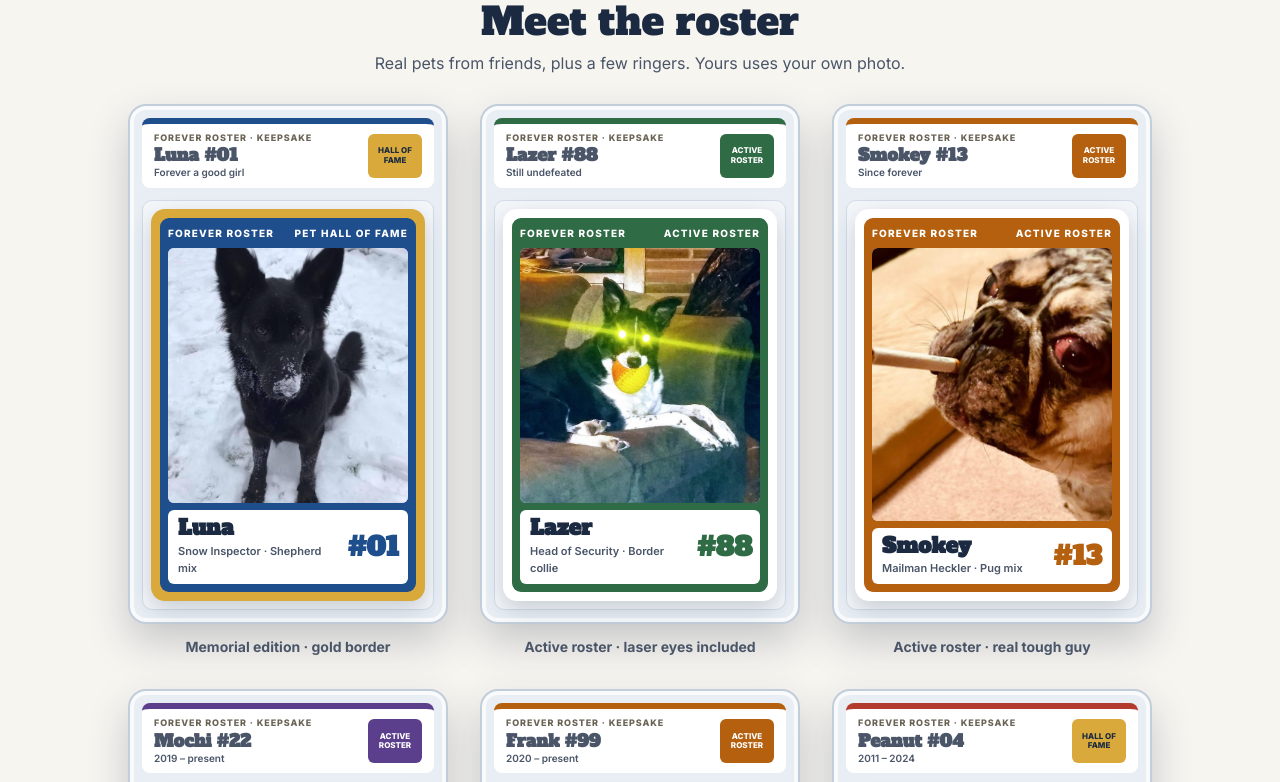
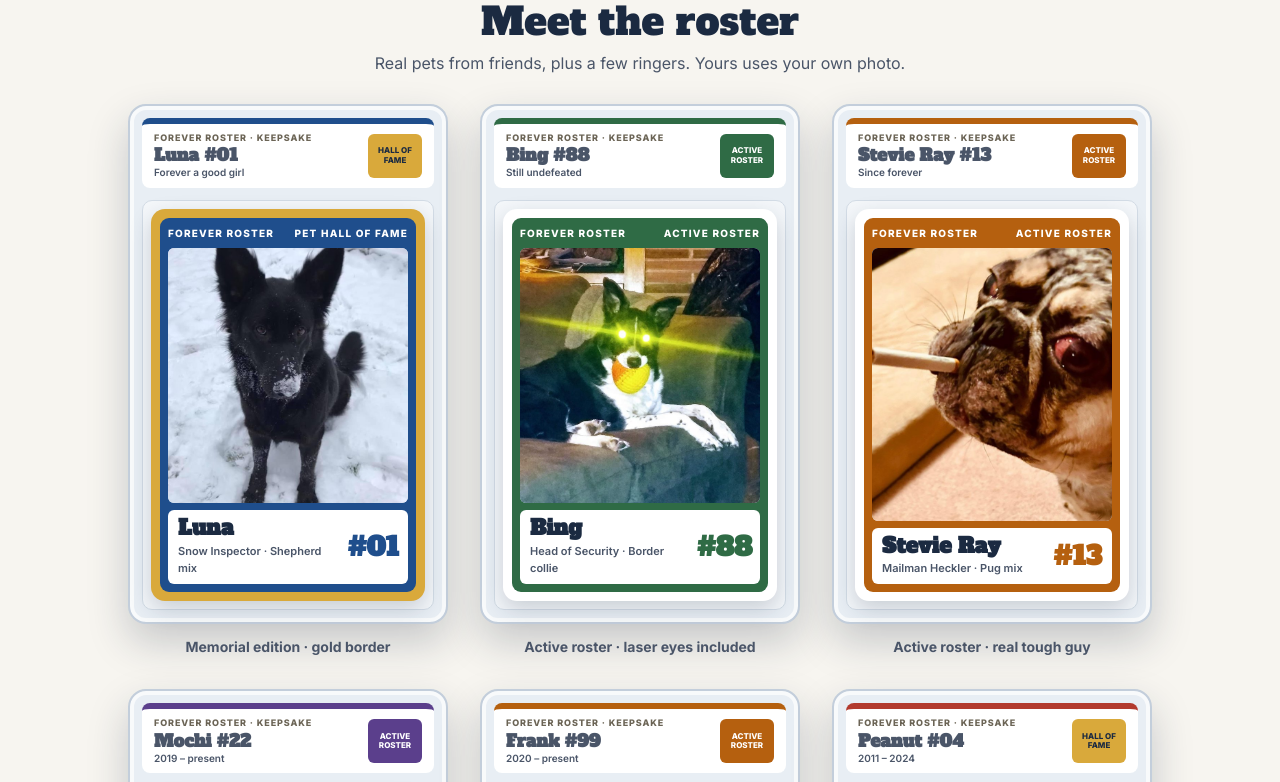
Before and after one commit to nickpeets/forever-roster, a plain HTML site: page index.html in a window 1280 px wide. Shown: the part 1920-2702 px from the top of the page. Drawn offline with Linux system fonts and the light colour scheme.

Commit message:
Rename Lazer to Bing and Smokey to Stevie Ray
Co-Authored-By: Claude Opus 5.5 <noreply@anthropic.com>
Claude-Session: https://claude.ai/code/session_011nsyc2gjQWJnB1ipQT8hnP

```diff
--- a/index.html
+++ b/index.html
@@ -224,8 +224,8 @@ function slab(c, side) {
 }
 const samples = [
   ["Memorial edition · gold border", { ...S, name: 'Luna', nickname: 'Snow Nose', number: '01', years: 'Forever a good girl', position: 'Snow Inspector', breed: 'Shepherd mix', team: '#1F4E8C', memorial: true, photo1: 'img/luna.jpg', photo2: '' }],
-  ['Active roster · laser eyes included', { ...S, name: 'Lazer', nickname: 'Laser Eyes', number: '88', years: 'Still undefeated', position: 'Head of Security', breed: 'Border collie', team: '#2F6B45', memorial: false, photo1: 'img/lazer.jpg', photo2: '' }],
-  ['Active roster · real tough guy', { ...S, name: 'Smokey', nickname: 'The Boss', number: '13', years: 'Since forever', position: 'Mailman Heckler', breed: 'Pug mix', team: '#B5600F', memorial: false, photo1: 'img/smokey.jpg', photo2: '' }],
+  ['Active roster · laser eyes included', { ...S, name: 'Bing', nickname: 'Laser Eyes', number: '88', years: 'Still undefeated', position: 'Head of Security', breed: 'Border collie', team: '#2F6B45', memorial: false, photo1: 'img/bing.jpg', photo2: '' }],
+  ['Active roster · real tough guy', { ...S, name: 'Stevie Ray', nickname: 'Plays by Feel', superpower: 'Finds the treat drawer with his eyes closed', number: '13', years: 'Since forever', position: 'Mailman Heckler', breed: 'Pug mix', team: '#B5600F', memorial: false, photo1: 'img/stevie-ray.jpg', photo2: '' }],
   ['Active roster · still with us', { ...S, name: 'Mochi', nickname: 'Little Laugh', number: '22', years: '2019 – present', position: 'Snack Inspector', breed: 'Tabby', team: '#5B3F8C', memorial: false, photo1: 'https://images.unsplash.com/photo-1543852786-1cf6624b9987?w=640&h=720&fit=crop&q=70&auto=format', photo2: '' }],
   ['Active roster · any team color', { ...S, name: 'Frank', nickname: 'Upside Down Frank', number: '99', years: '2020 – present', position: 'Gravity Tester', breed: 'Pug', team: '#B5600F', memorial: false, photo1: 'https://images.unsplash.com/photo-1632669671776-cefd05baca87?w=640&h=720&fit=crop&q=70&auto=format', photo2: '' }],
   ['Memorial edition · any team color', { ...S, name: 'Peanut', nickname: 'The Blep', number: '04', years: '2011 – 2024', position: 'Head of Security', breed: 'French bulldog', team: '#B23A2E', memorial: true, photo1: 'https://images.unsplash.com/photo-1670394133525-96fc5d1b1cb8?w=640&h=720&fit=crop&q=70&auto=format', photo2: '' }]
```
Also changed, not shown: img/bing.jpg (renamed from img/lazer.jpg), img/stevie-ray.jpg (renamed from img/smokey.jpg).
